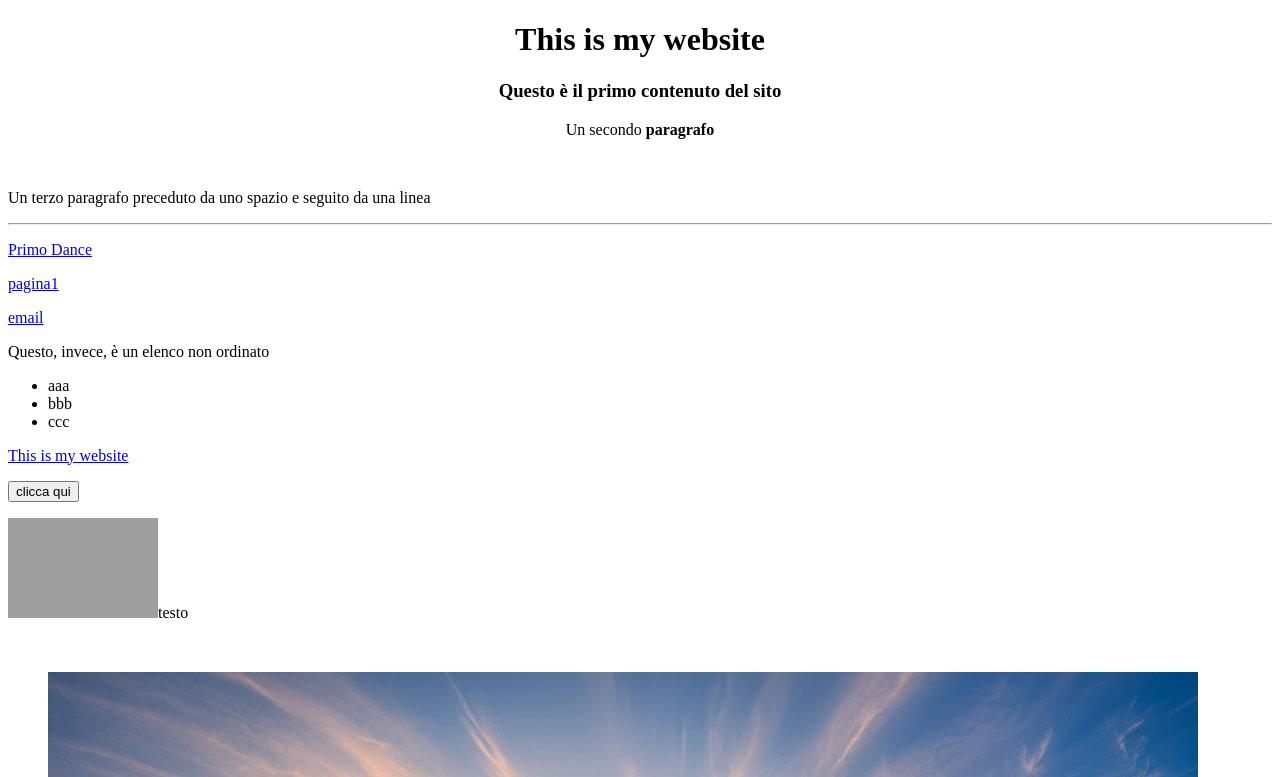
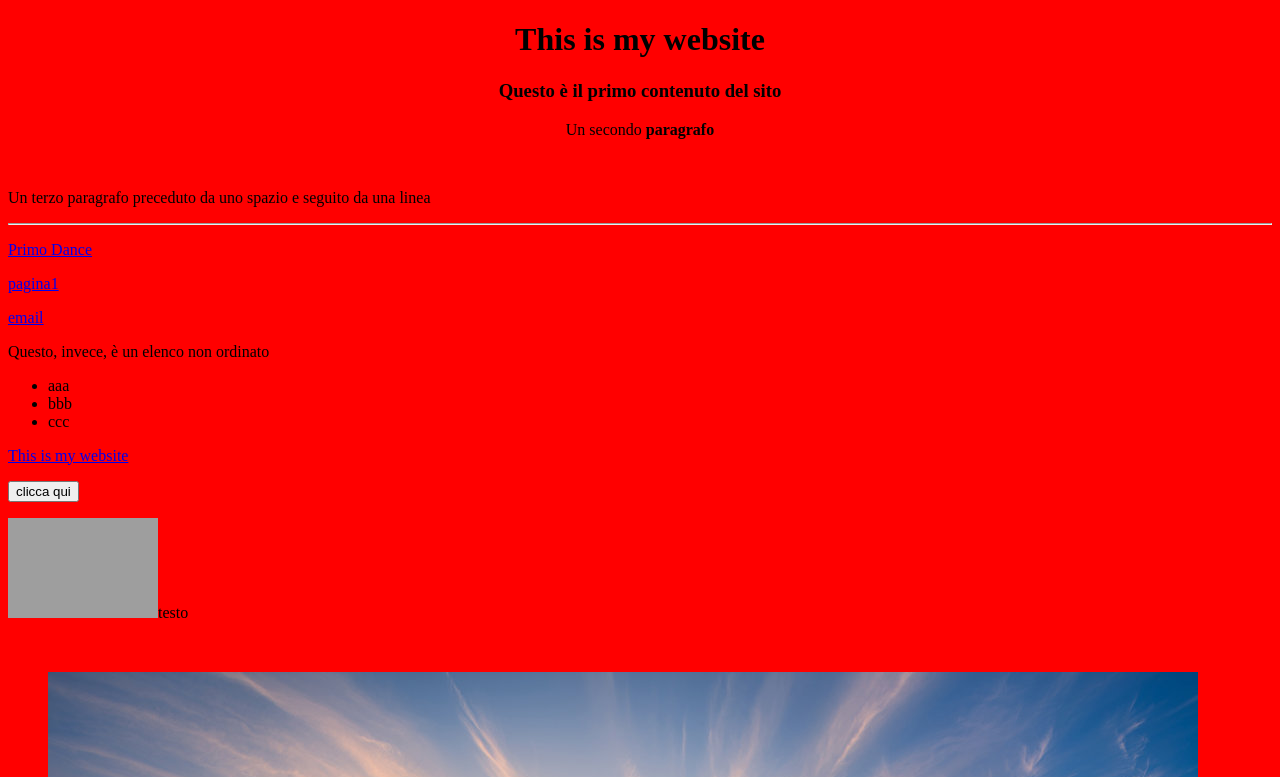
Before and after one commit to antoniopaladino/website, a plain HTML site: page index.html in a window 1280 px wide. Shown: the top 777 px of the page. Drawn offline with Linux system fonts and the light colour scheme; grey boxes are pictures that could not be loaded.

Commit message:
Update style.css

```diff
--- a/css/style.css
+++ b/css/style.css
@@ -1,3 +1,3 @@
 body {
-  background:"red";
+  background:red;
 }
```
